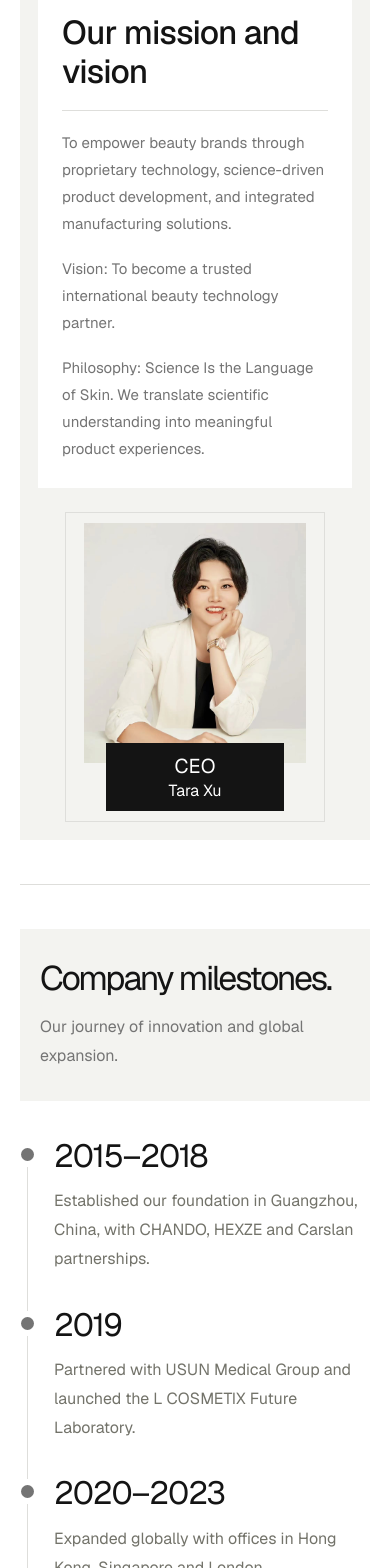
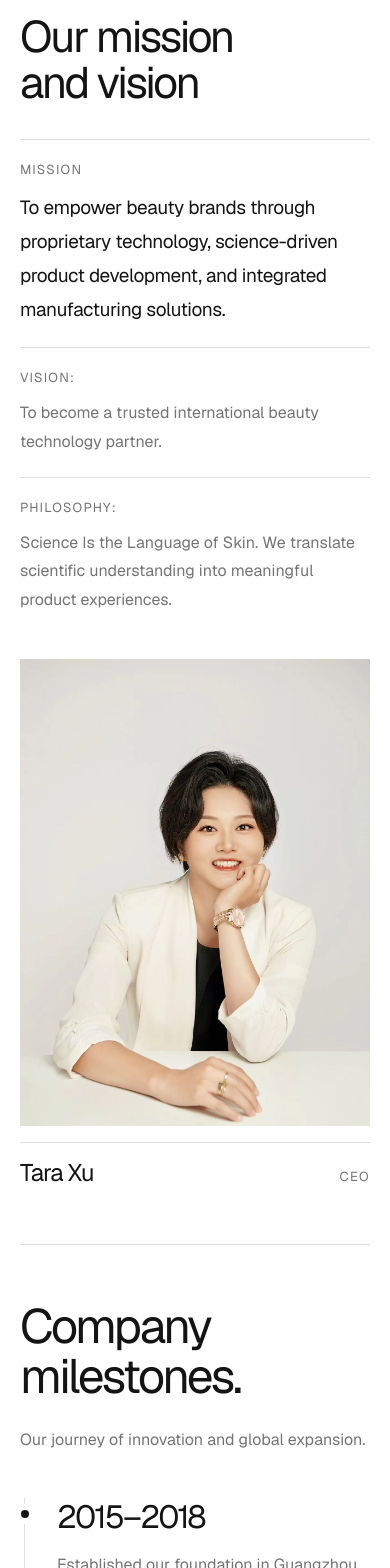
Before and after one commit to taraxu2023-blip/LCOSMETIX, a Next.js app: page /about in a window 390 px wide. Shown: the part 1500-3068 px from the top of the page. Built offline with nearby package versions, Linux system fonts and the light colour scheme; no server answers.

Commit message:
Refine About mission and milestones with editorial layout

```diff
--- a/src/app/about/about-content.css
+++ b/src/app/about/about-content.css
@@ -70,58 +70,11 @@
   .about-network-grid { gap: 1.375rem; margin-top: 1.75rem; }
 }
 
-/* Mission and milestones use the site's neutral paper/ink palette. */
-.about-mission { padding-bottom: 4rem; }
-.about-mission-layout { display: grid; grid-template-columns: minmax(0, 1fr) 15rem; gap: 3rem; padding: 1.5rem; background: var(--soft); align-items: stretch; }
-.about-mission-copy { padding: 2.25rem; background: var(--paper); color: var(--ink); }
-.about-mission-copy h2 { margin: 0; padding-bottom: 1.375rem; border-bottom: 1px solid var(--line); font-size: 2.375rem; line-height: 1.2; font-weight: 500; letter-spacing: -.025em; }
-.about-mission-copy p { margin: 1.25rem 0 0; font-size: 1rem; line-height: 1.6; color: var(--muted); }
-.about-leadership { min-width: 0; margin: 0; padding: 0.625rem 1.125rem; border: 1px solid var(--line); align-self: center; }
-.about-leadership img { display: block; width: 100%; height: auto; aspect-ratio: 1 / 1.08; object-fit: cover; object-position: 50% 60%; }
-.about-leadership figcaption { position: relative; width: 80%; margin: -1.25rem auto 0; padding: 0.625rem 0.375rem; background: var(--ink); color: var(--paper); text-align: center; }
-.about-leadership figcaption span { display: block; font-size: 1rem; line-height: 1.35; }
-.about-leadership figcaption span:first-child { font-size: 1.25rem; }
-@media (max-width: 900px) {
-  .about-mission-layout { gap: 1.75rem; grid-template-columns: minmax(0, 1fr) 13.75rem; }
-  .about-mission-copy { padding: 1.75rem; }
-  .about-mission-copy h2 { font-size: 2.125rem; }
-}
-@media (max-width: 760px) {
-  .about-mission { padding-bottom: 2.75rem; }
-  .about-mission-layout { grid-template-columns: minmax(0, 1fr); gap: 1.5rem; padding: 1.125rem; }
-  .about-mission-copy { padding: 1.625rem 1.5rem; }
-  .about-mission-copy h2 { font-size: 2.0625rem; padding-bottom: 1.125rem; }
-  .about-mission-copy p { margin-top: 1.125rem; font-size: 0.9375rem; }
-  .about-leadership { width: min(100%, 16.25rem); justify-self: center; }
-}
 .about-page .about-lead { grid-template-columns: .95fr 1.05fr; gap: 3.125rem; align-items: center; }
 .about-reception { min-width: 0; margin: 0; }
 .about-reception img { display: block; width: 100%; height: auto; aspect-ratio: 1; }
 .about-lead-copy > p:first-child { margin-top: 0; }
 .about-lead-copy > .text-link { margin-top: 0.5rem; }
-.about-milestones-header { padding: 2.625rem 2rem; background: var(--soft); color: var(--ink); text-align: center; }
-.about-milestones-header h2 { margin: 0; color: inherit; font-size: clamp(2.375rem, 4.6vw, 4rem); line-height: 1.12; }
-.about-milestones-header p { margin: 1.25rem 0 0; color: var(--muted); font-size: 1.125rem; line-height: 1.6; }
-.about-timeline { position: relative; max-width: 70rem; margin: 3.5rem auto 0; padding: 0; list-style: none; }
-.about-timeline::before { content: ""; position: absolute; top: 1.25rem; bottom: 1.25rem; left: 50%; width: 1px; background: var(--line); }
-.about-timeline li { position: relative; display: grid; grid-template-columns: repeat(2, minmax(0, 1fr)); padding-bottom: 2.625rem; }
-.about-timeline li:last-child { padding-bottom: 0; }
-.about-timeline li::before { content: ""; position: absolute; top: 1.0625rem; left: calc(50% - 0.375rem); width: 0.8125rem; height: 0.8125rem; border-radius: 50%; background: var(--muted); box-shadow: 0 0 0 0.375rem var(--paper); }
-.about-timeline-entry { grid-column: 1; min-width: 0; padding-right: 3rem; text-align: right; }
-.about-timeline li:nth-child(even) .about-timeline-entry { grid-column: 2; padding: 0 0 0 3rem; text-align: left; }
-.about-timeline h3 { margin: 0; font-size: clamp(1.875rem, 3vw, 2.625rem); font-weight: 400; line-height: 1.2; letter-spacing: -.035em; }
-.about-timeline p { margin: 1rem 0 0; color: #73736a; font-size: 1.0625rem; line-height: 1.8; }
 @media (max-width: 760px) {
   .about-page .about-lead { grid-template-columns: 1fr; gap: 1.75rem; }
-  .about-milestones-header { padding: 1.875rem 1.25rem; text-align: left; }
-  .about-milestones-header h2 { font-size: clamp(2.125rem, 8vw, 2.75rem); }
-  .about-milestones-header p { margin-top: 1rem; font-size: 1rem; }
-  .about-timeline { margin-top: 2.25rem; }
-  .about-timeline::before { left: 0.4375rem; top: 0.875rem; bottom: 0.875rem; }
-  .about-timeline li { grid-template-columns: minmax(0, 1fr); padding-bottom: 2rem; }
-  .about-timeline li::before { top: 0.6875rem; left: 1px; }
-  .about-timeline-entry,
-  .about-timeline li:nth-child(even) .about-timeline-entry { grid-column: 1; padding: 0 0 0 2.125rem; text-align: left; }
-  .about-timeline h3 { font-size: 2rem; }
-  .about-timeline p { margin-top: 0.75rem; font-size: 1rem; }
 }
--- /dev/null
+++ b/src/app/about/about-editorial.css
@@ -0,0 +1,57 @@
+/* An open, editorial treatment within the site's existing paper/ink system. */
+.about-mission { padding-block: 4rem 6rem; border-top: 1px solid var(--line); }
+.about-mission-layout { display: grid; grid-template-columns: minmax(0, 1fr) minmax(15rem, 24rem); gap: 6rem; align-items: start; }
+.about-mission-copy { min-width: 0; }
+.about-mission-copy h2 { max-width: 13ch; margin: 0; font-size: 4rem; font-weight: 400; line-height: 1.06; letter-spacing: -.055em; text-wrap: balance; }
+.about-mission-statements { margin-top: 3rem; }
+.about-mission-statement { display: grid; grid-template-columns: 6.5rem minmax(0, 1fr); gap: 1.5rem; padding-block: 1.5rem; border-top: 1px solid var(--line); }
+.about-mission-statement:last-child { padding-bottom: 0; }
+.about-mission-statement h3 { margin: .3rem 0 0; font-size: .8125rem; line-height: 1.6; font-weight: 400; letter-spacing: .09em; text-transform: uppercase; color: var(--muted); }
+.about-mission-statement p { margin: 0; max-width: 39rem; font-size: 1.125rem; line-height: 1.7; color: var(--muted); }
+.about-mission-statement:first-child p { font-size: 1.375rem; color: var(--ink); letter-spacing: -.02em; }
+.about-leadership { min-width: 0; margin: .375rem 0 0; }
+.about-leadership img { display: block; width: 100%; height: auto; aspect-ratio: 3 / 4; object-fit: cover; object-position: 50% 35%; }
+.about-leadership figcaption { display: flex; justify-content: space-between; align-items: baseline; gap: 1rem; margin-top: 1.25rem; padding-top: 1rem; border-top: 1px solid var(--line); }
+.about-leadership-name { font-size: 1.5rem; letter-spacing: -.035em; line-height: 1.3; }
+.about-leadership-role { font-size: .8125rem; letter-spacing: .1em; color: var(--muted); }
+
+.about-milestones { padding-block: 5rem; }
+.about-milestones-header { display: grid; grid-template-columns: 1fr 1fr; align-items: end; gap: 4rem; }
+.about-milestones-header h2 { margin: 0; max-width: 12ch; color: var(--ink); font-size: 4.5rem; font-weight: 400; line-height: 1.05; letter-spacing: -.055em; text-wrap: balance; }
+.about-milestones-header p { max-width: 22rem; margin: 0 0 .375rem auto; color: var(--muted); font-size: 1.125rem; line-height: 1.7; }
+.about-timeline { display: grid; grid-template-columns: repeat(4, minmax(0, 1fr)); gap: 2rem; margin: 4.5rem 0 0; padding: 0; list-style: none; }
+.about-timeline li { position: relative; min-width: 0; padding: 2rem 1rem 0 0; border-top: 1px solid var(--line); }
+.about-timeline li::before { content: ""; position: absolute; top: -.28125rem; left: 0; width: .5rem; height: .5rem; border-radius: 50%; background: var(--ink); box-shadow: 0 0 0 .375rem var(--paper); }
+.about-timeline h3 { margin: 0; font-size: 2.5rem; font-weight: 400; line-height: 1.2; letter-spacing: -.055em; }
+.about-timeline p { margin: 1.25rem 0 0; color: var(--muted); font-size: 1rem; line-height: 1.8; }
+
+@media (min-width: 761px) and (max-width: 1100px) {
+  .about-mission-layout { grid-template-columns: minmax(0, 1fr) 16rem; gap: 3rem; }
+  .about-mission-copy h2 { font-size: 3rem; }
+  .about-mission-statement { grid-template-columns: minmax(0, 1fr); gap: .625rem; }
+  .about-mission-statement h3 { margin: 0; }
+  .about-milestones-header h2 { font-size: 3.5rem; }
+  .about-timeline { grid-template-columns: repeat(2, minmax(0, 1fr)); gap: 3rem; }
+}
+@media (max-width: 760px) {
+  .about-mission { padding-block: 2.75rem 3.5rem; }
+  .about-mission-layout { grid-template-columns: minmax(0, 1fr); gap: 2.75rem; }
+  .about-mission-copy h2 { font-size: 2.75rem; }
+  .about-mission-statements { margin-top: 2rem; }
+  .about-mission-statement { grid-template-columns: minmax(0, 1fr); gap: .625rem; padding-block: 1.25rem; }
+  .about-mission-statement h3 { margin: 0; font-size: .8125rem; }
+  .about-mission-statement p { font-size: 1rem; }
+  .about-mission-statement:first-child p { font-size: 1.1875rem; }
+  .about-leadership { width: min(100%, 22rem); justify-self: center; margin: 0; }
+  .about-leadership figcaption { margin-top: 1rem; padding-top: .875rem; }
+  .about-milestones { padding-block: 3.5rem; }
+  .about-milestones-header { grid-template-columns: minmax(0, 1fr); gap: 1.5rem; }
+  .about-milestones-header h2 { font-size: 3rem; }
+  .about-milestones-header p { margin: 0; font-size: 1rem; }
+  .about-timeline { grid-template-columns: minmax(0, 1fr); gap: 0; margin-top: 2.75rem; }
+  .about-timeline li { padding: 0 0 2.5rem 2rem; margin-left: .25rem; border-top: 0; border-left: 1px solid var(--line); }
+  .about-timeline li:last-child { padding-bottom: 0; border-left-color: transparent; }
+  .about-timeline li::before { top: .75rem; left: -.28125rem; }
+  .about-timeline h3 { font-size: 2rem; }
+  .about-timeline p { margin-top: .875rem; }
+}
--- a/src/app/about/page.tsx
+++ b/src/app/about/page.tsx
@@ -9,6 +9,7 @@ import { pageSeo } from "../../data/seo";
 import { pageMetadata } from "../../lib/seo";
 import { getPublishedProducts, productHref } from "../../data/products";
 import "./about-content.css";
+import "./about-editorial.css";
 
 export const metadata = pageMetadata(pageSeo.about, "/about");
 
@@ -37,13 +38,15 @@ export default function About() {
         <div className="about-mission-layout">
           <div className="about-mission-copy">
             <h2 id="about-mission-heading">{aboutProfile.mission.title}</h2>
-            <p>{aboutProfile.mission.body}</p>
-            <p>Vision: {aboutProfile.mission.vision}</p>
-            <p>Philosophy: {aboutProfile.mission.philosophy}</p>
+            <div className="about-mission-statements">
+              <div className="about-mission-statement"><h3>Mission</h3><p>{aboutProfile.mission.body}</p></div>
+              <div className="about-mission-statement"><h3>Vision:</h3><p>{aboutProfile.mission.vision}</p></div>
+              <div className="about-mission-statement"><h3>Philosophy:</h3><p>{aboutProfile.mission.philosophy}</p></div>
+            </div>
           </div>
           <figure className="about-leadership">
             <img src={aboutMedia.leadership.src} alt={aboutMedia.leadership.alt} width={aboutMedia.leadership.width} height={aboutMedia.leadership.height} loading="lazy" />
-            <figcaption><span>{aboutProfile.leadership.role}</span><span>{aboutProfile.leadership.name}</span></figcaption>
+            <figcaption><span className="about-leadership-name">{aboutProfile.leadership.name}</span><span className="about-leadership-role">{aboutProfile.leadership.role}</span></figcaption>
           </figure>
         </div>
       </section>
```
